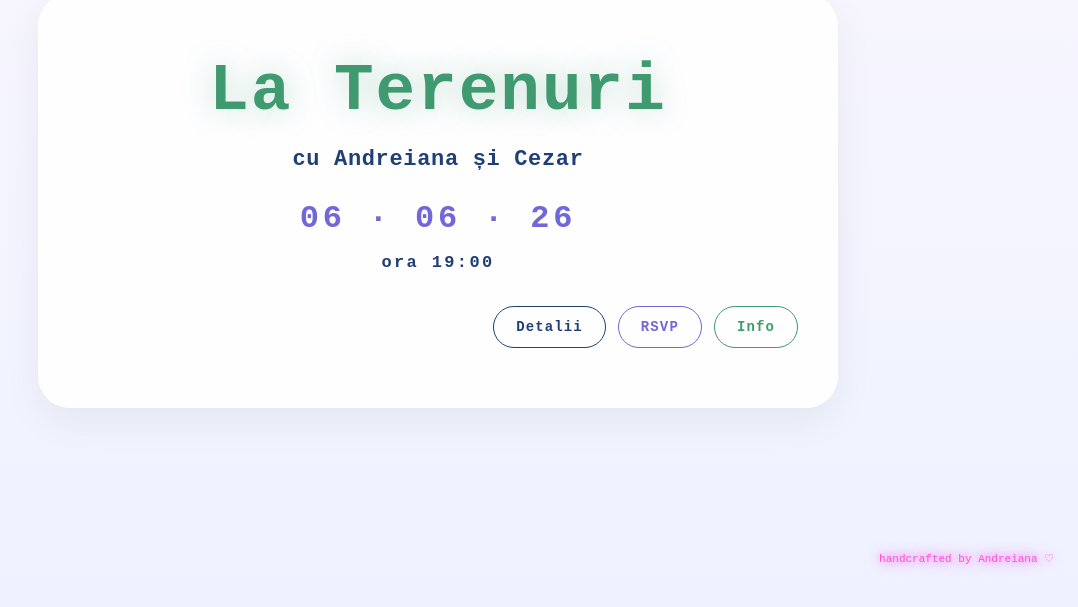
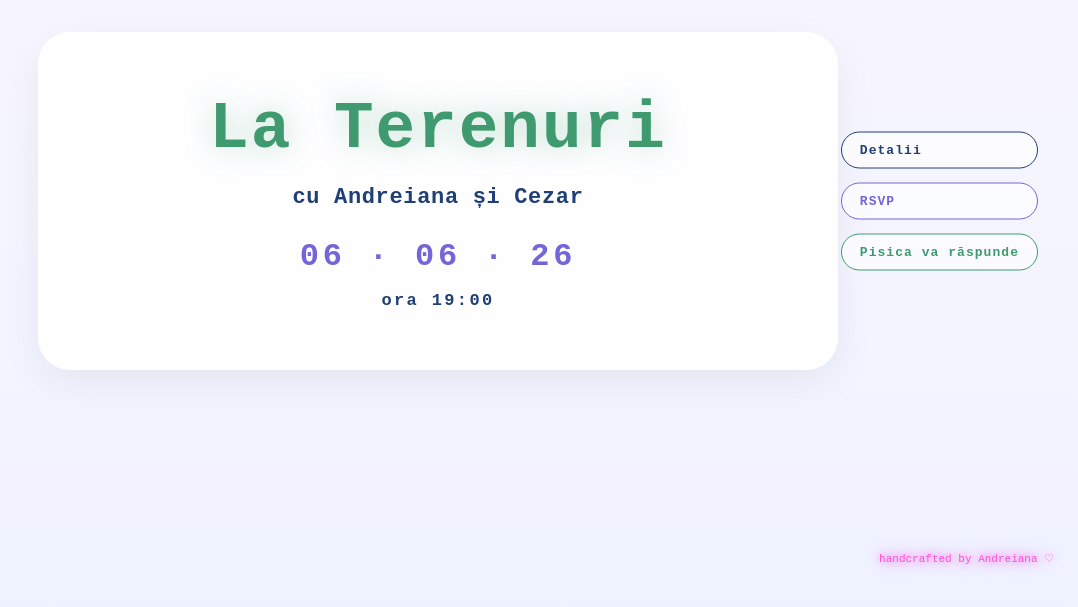
Before and after one commit to andreiana007/wed-invitation, a Next.js app: page / in a window 1280 px wide. Shown: the part 223-830 px from the top of the page, without its empty margins (202-1280 px from the left). Built offline with nearby package versions, Linux system fonts and the light colour scheme.

Commit message:
Refactor button styles and structure in page.js

```diff
--- a/app/page.js
+++ b/app/page.js
@@ -12,6 +12,7 @@ export default function Page() {
         position: "relative",
       }}
     >
+      {/* MAIN CARD */}
       <div
         style={{
           width: "100%",
@@ -66,30 +67,33 @@ export default function Page() {
             color: "#1f3f75",
             letterSpacing: "0.14em",
             fontWeight: 600,
-            marginBottom: "34px",
           }}
         >
           ora 19:00
         </div>
+      </div>
 
+      {/* RIGHT SIDE BUTTONS */}
       <div
         style={{
+          position: "absolute",
+          right: "40px",
+          top: "50%",
+          transform: "translateY(-50%)",
           display: "flex",
-            justifyContent: "flex-end",
-            gap: "12px",
-            flexWrap: "wrap",
+          flexDirection: "column",
+          gap: "14px",
         }}
       >
         <a
           href="/detalii"
           style={{
-              display: "inline-block",
-              padding: "12px 22px",
+            padding: "10px 18px",
             borderRadius: "999px",
             border: "1px solid #1f3f75",
             color: "#1f3f75",
             textDecoration: "none",
-              fontSize: "14px",
+            fontSize: "13px",
             fontWeight: 600,
             letterSpacing: "0.08em",
             background: "rgba(255,255,255,0.7)",
@@ -101,13 +105,12 @@ export default function Page() {
         <a
           href="/rsvp"
           style={{
-              display: "inline-block",
-              padding: "12px 22px",
+            padding: "10px 18px",
             borderRadius: "999px",
             border: "1px solid #7266d8",
             color: "#7266d8",
             textDecoration: "none",
-              fontSize: "14px",
+            fontSize: "13px",
             fontWeight: 600,
             letterSpacing: "0.08em",
             background: "rgba(255,255,255,0.7)",
@@ -119,23 +122,22 @@ export default function Page() {
         <a
           href="/info"
           style={{
-              display: "inline-block",
-              padding: "12px 22px",
+            padding: "10px 18px",
             borderRadius: "999px",
             border: "1px solid #3f9a6f",
             color: "#3f9a6f",
             textDecoration: "none",
-              fontSize: "14px",
+            fontSize: "13px",
             fontWeight: 600,
             letterSpacing: "0.08em",
             background: "rgba(255,255,255,0.7)",
           }}
         >
-            Info
+          Pisica va răspunde
         </a>
       </div>
-      </div>
 
+      {/* SIGNATURE */}
       <div
         style={{
           position: "absolute",
```
Lines whose indentation alone changed are shown as unchanged.
